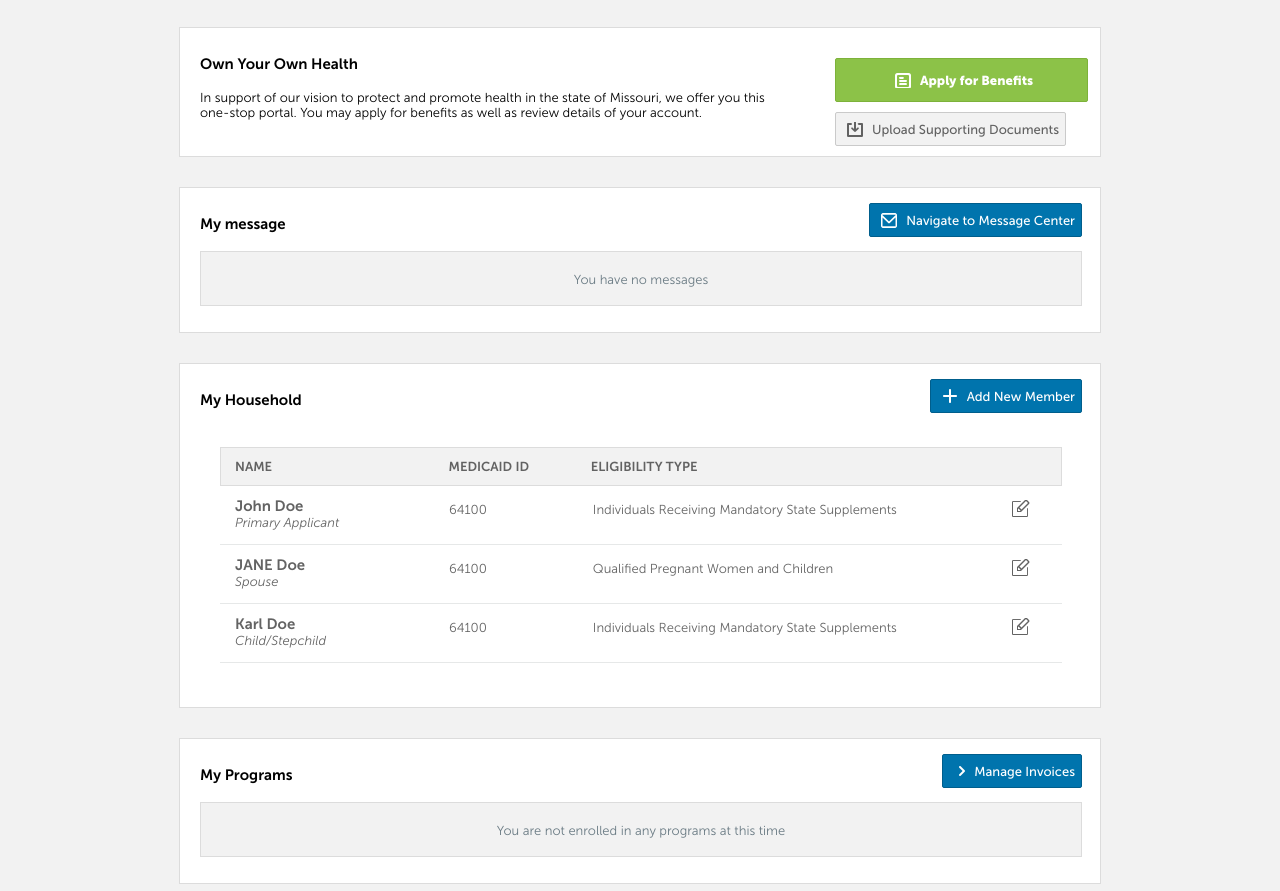
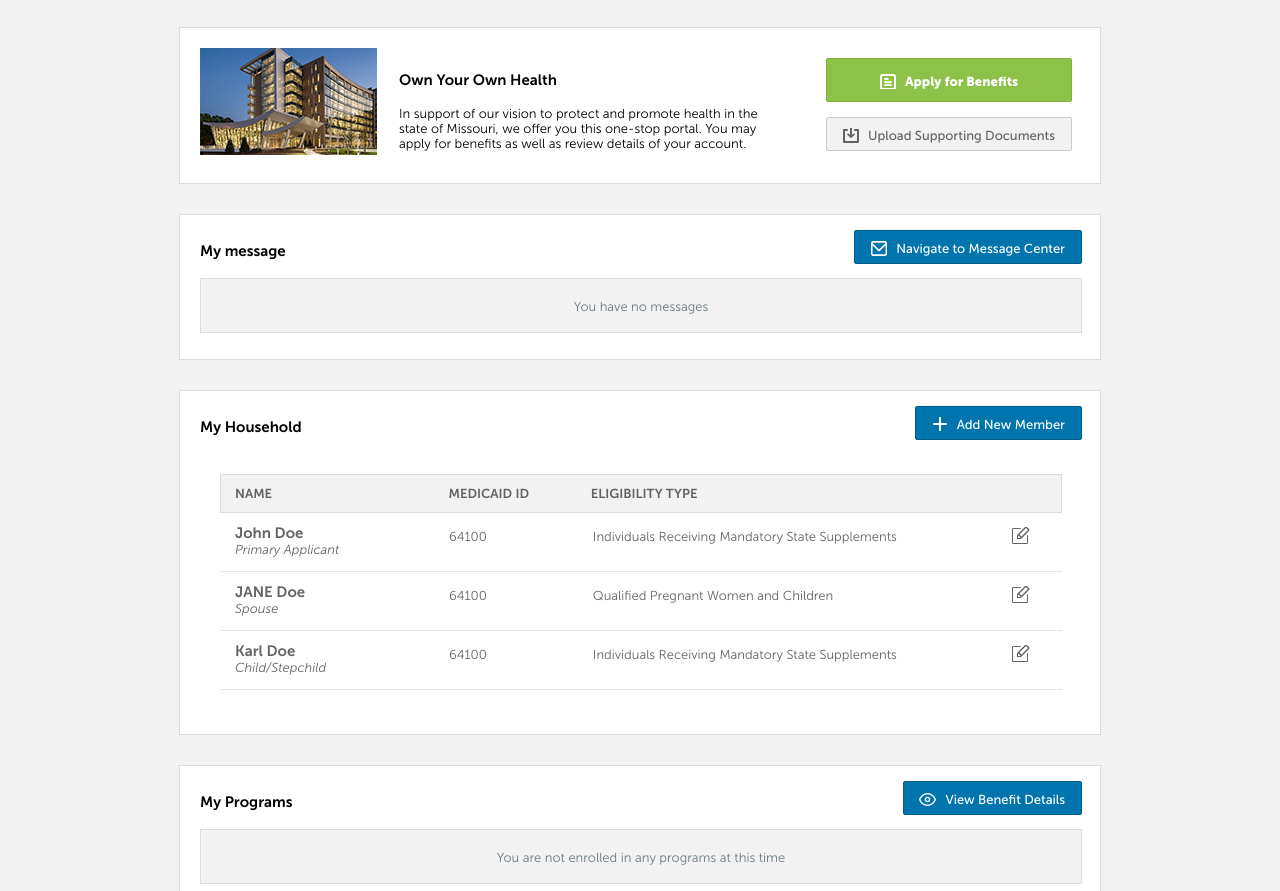
Before and after one commit to deliveryapp/dashboard, a website: page Citizen_Dashboard.html in a window 1280 px wide. Shown: the part 138-1029 px from the top of the page. Drawn offline with nearby package versions, Linux system fonts and the light colour scheme; files that its build step writes are made by us from their sources.

Commit message:
fix citizen

```diff
--- a/Citizen_Dashboard.html
+++ b/Citizen_Dashboard.html
@@ -49,7 +49,7 @@
 
             <div class="col-lg-8 ">
                 <div class="b-gen-container__main-pane_greeting-img">
-                    <img src="images/mock_Img.png" alt="">
+                    <img src="images/image.png" alt="">
                 </div>
 
                 <div class="b-gen-container__main-pane_owner-description b-gen-container__main-pane_owner-description__offset">
@@ -62,11 +62,11 @@
             </div>
             <div class="  col-lg-4 ">
                 <div class="b-gen-container__main-pane_button-container">
-                    <button type="button" class="b-button b-button_green b-button_apply">
-                        <span class="b-button__content b-button__content_icon b-button__content_icon-paper">Apply for Benefits</span>
+                    <button type="button" class="b-button b-button_apply b-button_citizen">
+                        <span class="b-button__content b-button__content_icon b-button__content_icon-paper b-button_general">Apply for Benefits</span>
                     </button>
                     <button type="button" class="b-button b-button_gray b-button__main-pane__button-container__offset">
-                        <span class="b-button__content b-button__content_icon b-button__content_icon-upload">Upload Supporting Documents</span>
+                        <span class="b-button__content b-button__content_icon b-button__content_icon-upload b-button_general">Upload Supporting Documents</span>
                     </button>
                 </div>
             </div>
@@ -79,7 +79,7 @@
             </div>
             <div class="b-gen-container__button-container  col-sm-6 col-md-6 col-lg-6">
                 <button type="button" class="b-button">
-                    <span class="b-button__content b-button__content_icon b-button__content_icon-mail">Navigate to Message Center</span>
+                    <span class="b-button__content b-button__content_icon b-button__content_icon-mail b-button_general">Navigate to Message Center</span>
                 </button>
             </div>
         </div>
@@ -94,7 +94,7 @@
             </div>
             <div class="b-gen-container__button-container col-sm-6 col-md-6 col-lg-6">
                 <button type="button" class="b-button">
-                    <span class="b-button__content b-button__content_icon b-button__content_icon-plus">Add New Member</span>
+                    <span class="b-button__content b-button__content_icon b-button__content_icon-plus b-button_general">Add New Member</span>
                 </button>
             </div>
         </div>
@@ -178,7 +178,7 @@
             </div>
             <div class="b-gen-container__button-container  col-sm-6 col-md-6 col-lg-6">
                 <button type="button" class="b-button">
-                    <span class="b-button__content b-button__content_icon b-button__content_icon-arrow">Manage Invoices</span>
+                    <span class="b-button__content b-button__content_icon b-button__content_icon-view b-button_general">View Benefit Details</span>
                 </button>
             </div>
         </div>
@@ -193,7 +193,7 @@
             </div>
             <div class="b-gen-container__button-container  col-sm-6 col-md-6 col-lg-6">
                 <button type="button" class="b-button">
-                    <span class="b-button__content b-button__content_icon b-button__content_icon-pay">Make Payment</span>
+                    <span class="b-button__content b-button__content_icon b-button__content_icon-pay b-button_general">Make Payment</span>
                 </button>
             </div>
         </div>
@@ -217,7 +217,7 @@
             </div>
             <div class="b-gen-container__button-container  col-sm-6 col-md-6 col-lg-6">
                 <button type="button" class="b-button">
-                    <span class="b-button__content b-button__content_icon b-button__content_icon-upload_w">Upload Supporting Documents</span>
+                    <span class="b-button__content b-button__content_icon b-button__content_icon-upload_w b-button_general">Upload Supporting Documents</span>
                 </button>
             </div>
         </div>
--- a/scss/_buttons.scss
+++ b/scss/_buttons.scss
@@ -51,7 +51,7 @@
 
 .b-button_apply {
   font-family: MuseoSans-900;
-  //padding: 0 50px 0 50px;
+  /*padding: 0 50px 0 50px;*/
   font-size: 15px;
   height: 44px;
 }
@@ -81,3 +81,19 @@
   vertical-align: middle;
   line-height: 25px;
 }
+
+.b-button_citizen{
+  height: 44px;
+  padding: 0 43px 0 43px;
+  background-color: #8cc248;
+  border: solid 1px #7db23a;
+  &:hover{
+    background-color: lighten(#8cc248, 5%);
+  }
+  &:active {
+    background-color: darken(#7db23a, 5%);
+  }
+  &:focus {
+    outline:none;
+  }
+}
--- /dev/null
+++ b/scss/_citizen.scss
@@ -0,0 +1,3 @@
+.b-gen-container__main-pane {
+  padding: 16px 0 9px 0;
+}
--- a/scss/_gen-container.scss
+++ b/scss/_gen-container.scss
@@ -126,12 +126,12 @@
 }
 
 .b-gen-container__main-pane_button-container {
-  padding-top: 26px;
-  padding-left: 15px;
+  padding-top: 10px;
+  padding-left: 6px;
 }
 
 .b-button__main-pane__button-container__offset {
-  margin-top: 10px;
+  margin-top: 15px;
 }
 
 .b-gen-container__main-pane_owner-description__offset {
--- a/scss/_header.scss
+++ b/scss/_header.scss
@@ -1,5 +1,5 @@
 body{
-  width: 1200px;
+  width: 960px;
   margin:0 auto;
   background-color: #f2f2f2;
 }
--- a/scss/style.scss
+++ b/scss/style.scss
@@ -9,3 +9,4 @@
 @import "header";
 @import "form";
 @import "new-user";
+@import "citizen";
```
